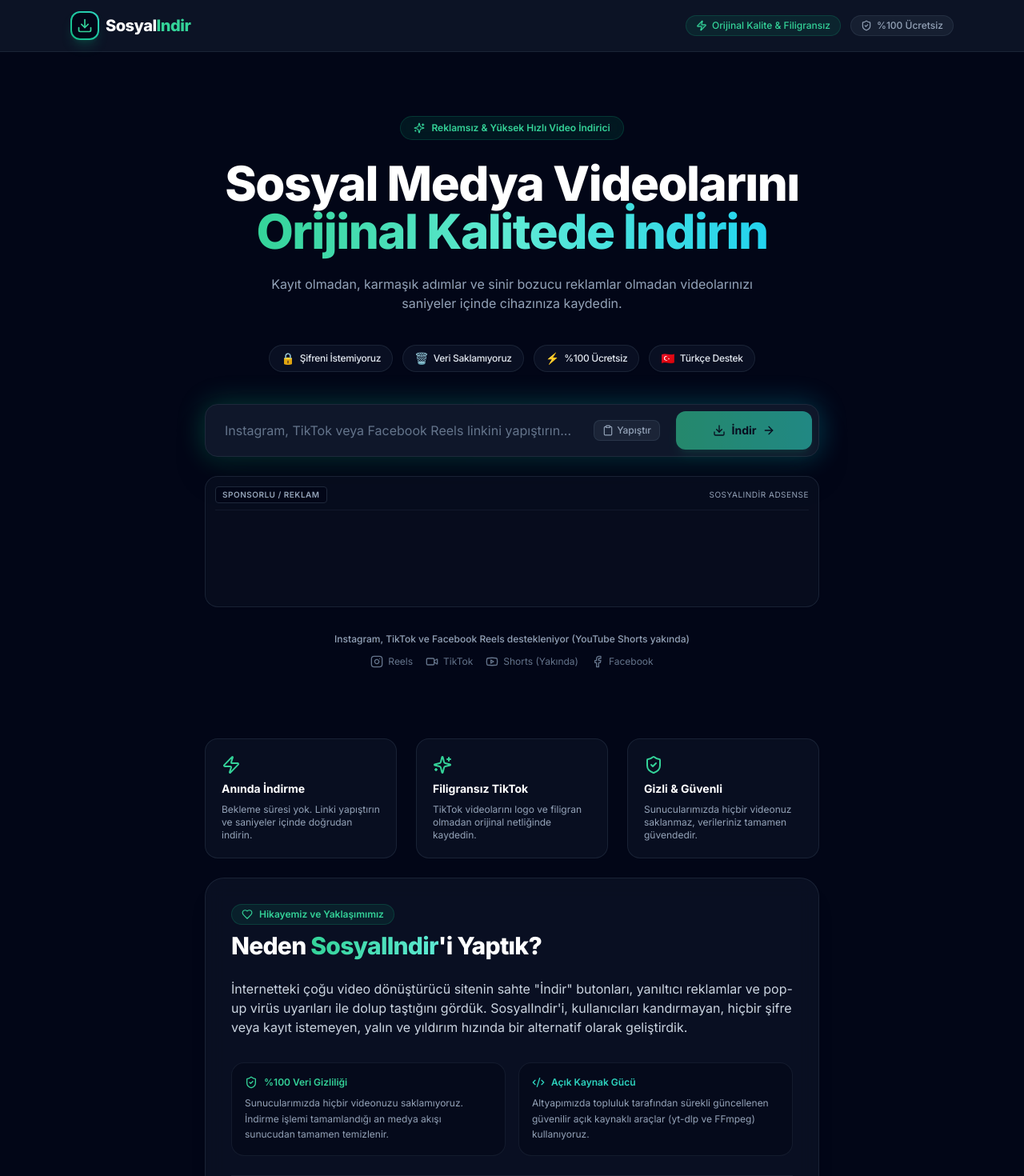
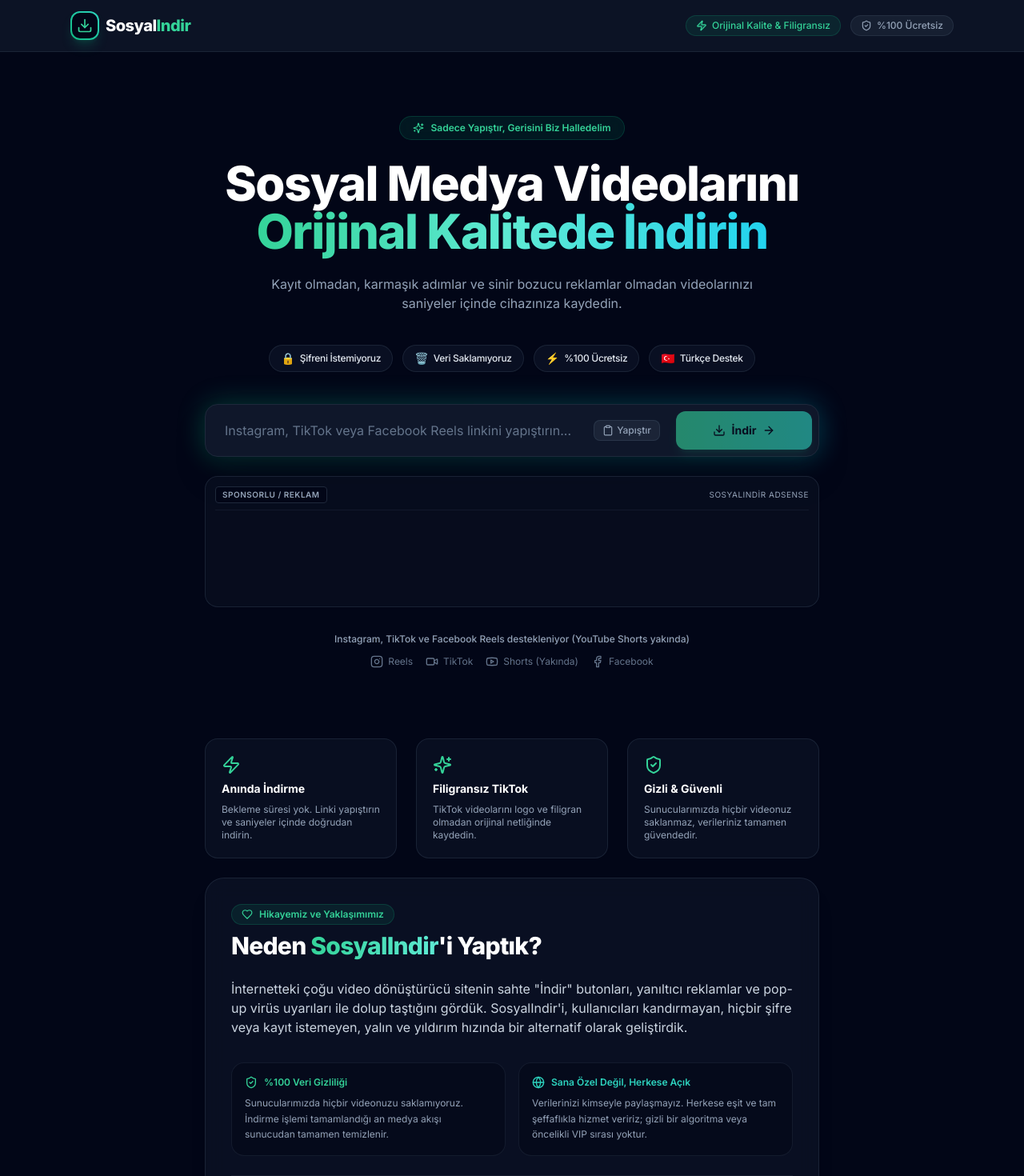
Before and after one commit to calderon16/sosyalindir, a Next.js app: page / in a window 1280 px wide. Shown: the top 1470 px of the page at 80% size. Built offline with nearby package versions, Linux system fonts and the light colour scheme.

Commit message:
Update hero pill badge text and AboutSection transparency card title/description

```diff
--- a/app/page.tsx
+++ b/app/page.tsx
@@ -97,7 +97,7 @@
         {/* Üst Rozet */}
         <div className="inline-flex items-center gap-2 px-4 py-1.5 rounded-full text-xs font-semibold text-emerald-400 bg-emerald-500/10 border border-emerald-500/20 backdrop-blur-md">
           <Sparkles className="w-3.5 h-3.5" />
-          <span>Reklamsız & Yüksek Hızlı Video İndirici</span>
+          <span>Sadece Yapıştır, Gerisini Biz Halledelim</span>
         </div>
 
         {/* Ana Başlık */}
--- a/components/AboutSection.tsx
+++ b/components/AboutSection.tsx
@@ -1,6 +1,6 @@
 import React from "react";
 import Link from "next/link";
-import { Heart, Terminal, MessageSquare, ArrowRight, ShieldCheck, Code2 } from "lucide-react";
+import { Heart, Terminal, MessageSquare, ArrowRight, ShieldCheck, Globe } from "lucide-react";
 
 /**
  * AboutSection Bileşeni
@@ -42,11 +42,11 @@
 
         <div className="p-4 rounded-2xl bg-slate-950/50 border border-slate-800/60 space-y-2">
           <div className="flex items-center gap-2 text-teal-400 font-semibold text-xs">
-            <Code2 className="w-4 h-4" />
-            <span>Açık Kaynak Gücü</span>
+            <Globe className="w-4 h-4" />
+            <span>Sana Özel Değil, Herkese Açık</span>
           </div>
           <p className="text-xs text-slate-400 leading-relaxed">
-            Altyapımızda topluluk tarafından sürekli güncellenen güvenilir açık kaynaklı araçlar (yt-dlp ve FFmpeg) kullanıyoruz.
+            Verilerinizi kimseyle paylaşmayız. Herkese eşit ve tam şeffaflıkla hizmet veririz; gizli bir algoritma veya öncelikli VIP sırası yoktur.
           </p>
         </div>
       </div>
```
